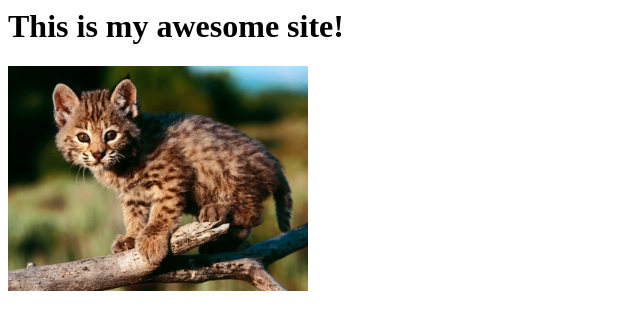
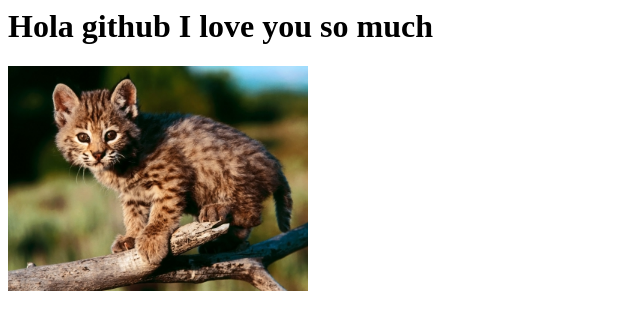
Before and after one commit to elinstabi/classexample, a plain HTML site: page index.html in a window 1280 px wide. Shown: the whole page, without its empty margins (0-640 px from the left). Drawn offline with Linux system fonts and the light colour scheme.

Commit message:
i added a new header for my website

```diff
--- a/index.html
+++ b/index.html
@@ -5,7 +5,7 @@
   <link rel="stylesheet" type="text/css" href="css/style.css">
 </head>
 <body>
-  <h1>This is my awesome site!</h1>
+  <h1>Hola github I love you so much</h1>
   <img src="images/kittens.jpg">
 </body>
 </html>
```
